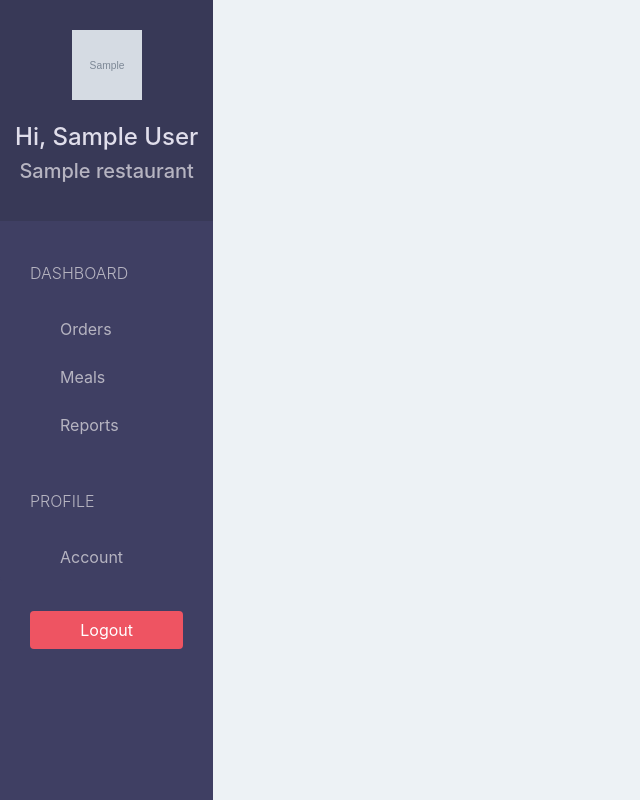
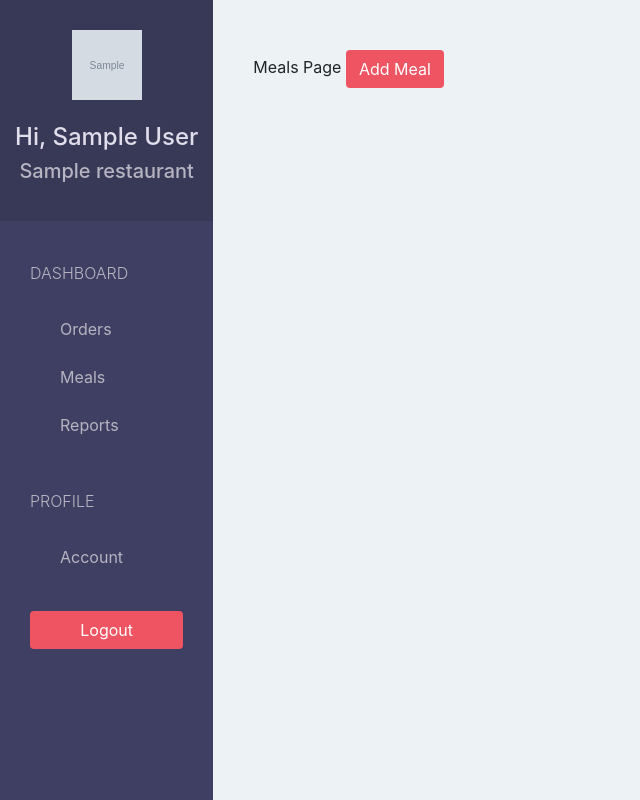
Before and after one commit to robertrahardja/RRDash, a Django app: page /restaurant/meal in a window 1280 px wide. Shown: the whole page, without its empty margins (0-640 px from the left). Run offline with Django 3.2, Linux system fonts and the light colour scheme; a user stored in the database is signed in; tables that the repository leaves empty hold one stand-in row (values such as "Sample post"); grey boxes marked "Sample" are stand-in pictures; some libraries are stand-ins or nearby versions.

Commit message:
Added meal page

```diff
--- a/RRDash/urls.py
+++ b/RRDash/urls.py
@@ -39,6 +39,8 @@ urlpatterns = [
     path('api/social/', include('rest_framework_social_oauth2.urls')),
     path('restaurant/account', views.restaurant_account, name='restaurant-account'),
     path('restaurant/meal', views.restaurant_meal, name='restaurant-meal'),
+    path('restaurant/meal/add/', views.restaurant_add_meal, name='restaurant-add-meal'),
+
     path('restaurant/order', views.restaurant_order, name='restaurant-order'),
     path('restaurant/report', views.restaurant_report, name='restaurant-report'),
 
--- a/rrdashapp/admin.py
+++ b/rrdashapp/admin.py
@@ -1,8 +1,9 @@
 from django.contrib import admin
 
 # Register your models here.
-from rrdashapp.models import Restaurant, Customer, Driver
+from rrdashapp.models import Restaurant, Customer, Driver, Meal
 
 admin.site.register(Restaurant)
 admin.site.register(Customer)
 admin.site.register(Driver)
+admin.site.register(Meal)
--- a/rrdashapp/models.py
+++ b/rrdashapp/models.py
@@ -36,3 +36,13 @@ class Driver(models.Model):
 
     def __str__(self):
         return self.user.get_full_name()
+
+class Meal(models.Model):
+    restaurant = models.ForeignKey(Restaurant, on_delete=models.DO_NOTHING)
+    name = models.CharField(max_length = 500)
+    short_description = models.CharField(max_length=500)
+    image = models.ImageField(upload_to="meal_images/", blank=False)
+    price = models.IntegerField(default=0)
+
+    def __str__(self):
+        return self.name
--- /dev/null
+++ b/rrdashapp/templates/restaurant/add_meal.html
@@ -0,0 +1,5 @@
+{% extends 'restaurant/base.html' %}
+
+{% block page %}
+    Add meal page
+{% endblock page %}
--- a/rrdashapp/templates/restaurant/meal.html
+++ b/rrdashapp/templates/restaurant/meal.html
@@ -1,4 +1,6 @@
 {% extends 'restaurant/base.html' %}
 
 {% block page %}
+    Meals Page
+    <a href="{% url 'restaurant-add-meal'%}" class="btn btn-pink">Add Meal</a>
 {% endblock page %}
--- a/rrdashapp/views.py
+++ b/rrdashapp/views.py
@@ -40,6 +40,9 @@ def restaurant_account(request):
 def restaurant_meal(request):
     return render(request, 'restaurant/meal.html', {})
 
+@login_required(login_url='sign-in/')
+def restaurant_add_meal(request):
+    return render(request, 'restaurant/add_meal.html', {})
 
 @login_required(login_url='sign-in/')
 def restaurant_order(request):
```
Also changed, not shown: rrdashapp/migrations/0003_meal.py (added).
